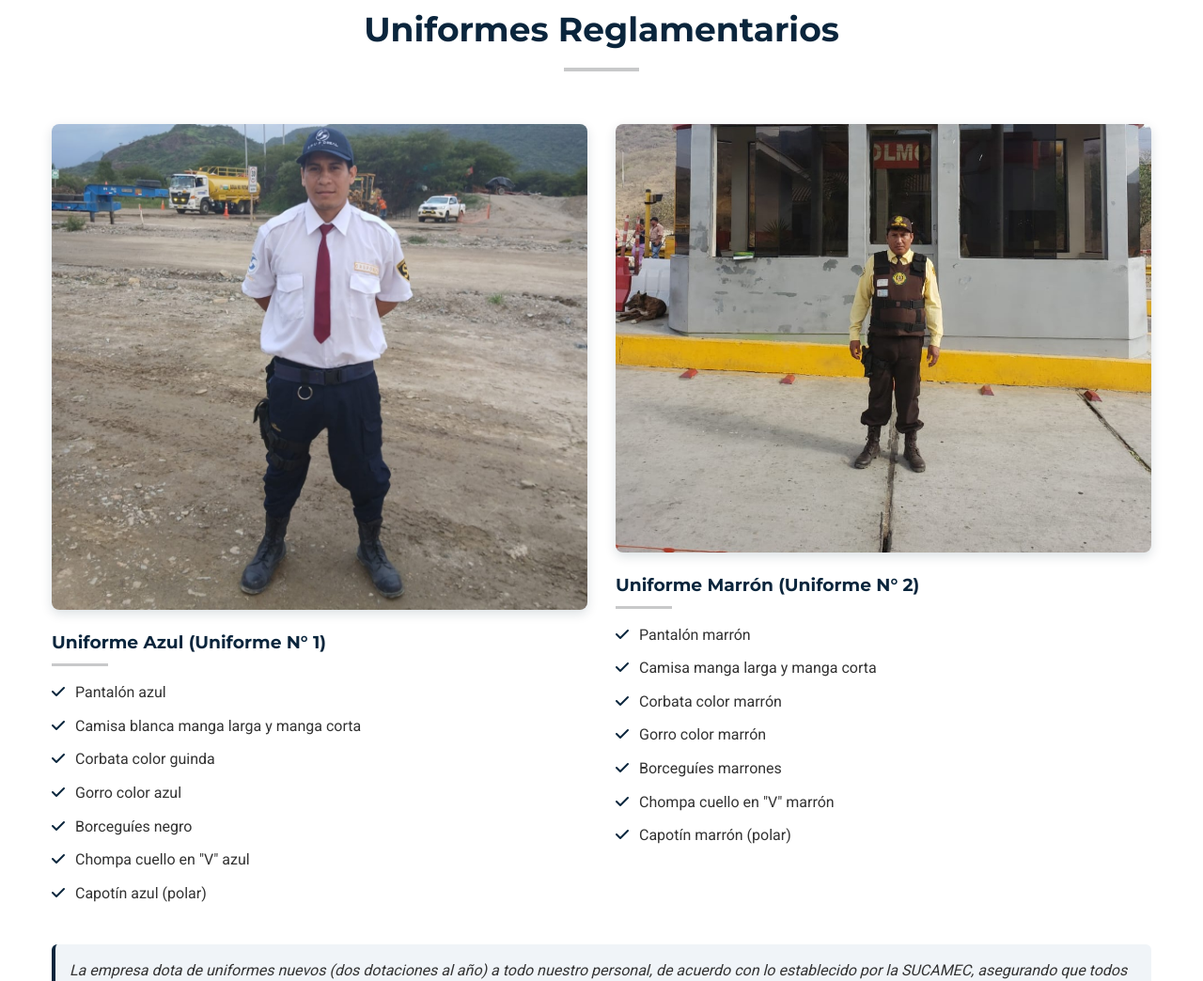
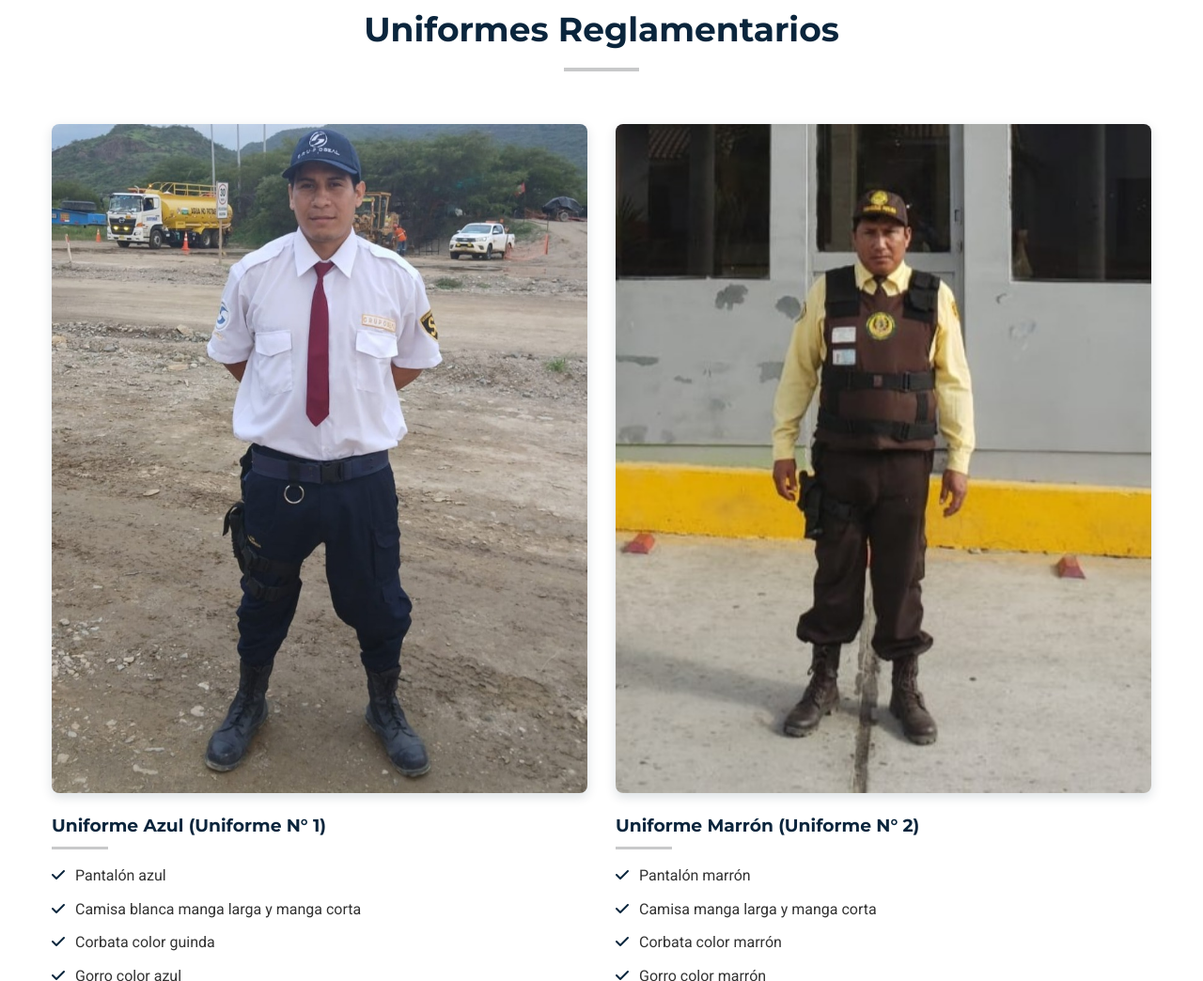
Before and after one commit to BrSilvinha/grupo-seal-website, a plain HTML site: page personal/equipamiento.html in a window 1280 px wide. Shown: the part 877-1921 px from the top of the page at 94% size. Drawn offline with Linux system fonts and the light colour scheme.

Commit message:
Eliminar imágenes obsoletas y actualizar referencias en equipamiento.html

```diff
--- a/personal/equipamiento.html
+++ b/personal/equipamiento.html
@@ -57,7 +57,7 @@
             <div class="row">
                 <div class="col-2">
                     <div class="equipment-image">
-                        <img src="../assets/images/UniformeAzul.jpg" alt="Uniforme Azul">
+                        <img src="../assets/images/UniformeAz.jpg" alt="Uniforme Azul">
                     </div>
                     <div class="equipment-desc">
                         <h3>Uniforme Azul (Uniforme N° 1)</h3>
@@ -74,7 +74,7 @@
                 </div>
                 <div class="col-2">
                     <div class="equipment-image">
-                        <img src="../assets/images/UniformeMarron.JPG" alt="Uniforme Marrón">
+                        <img src="../assets/images/UniformeMa.JPG" alt="Uniforme Marrón">
                     </div>
                     <div class="equipment-desc">
                         <h3>Uniforme Marrón (Uniforme N° 2)</h3>
```
Also changed, not shown: assets/images/UniformeAz.jpg (added), assets/images/UniformeAzul.jpg (deleted), assets/images/UniformeMa.JPG (added), assets/images/UniformeMarron.JPG (deleted).
